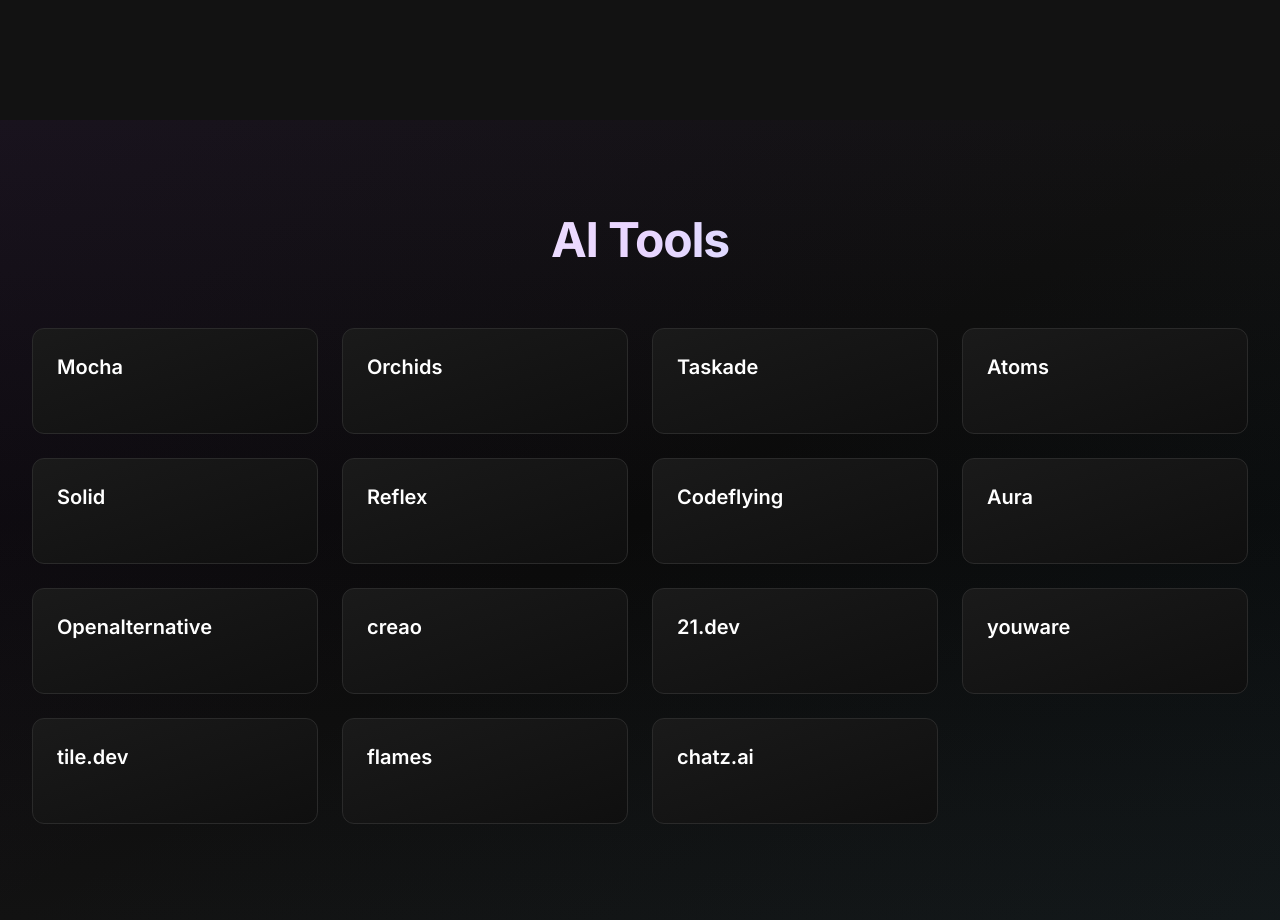
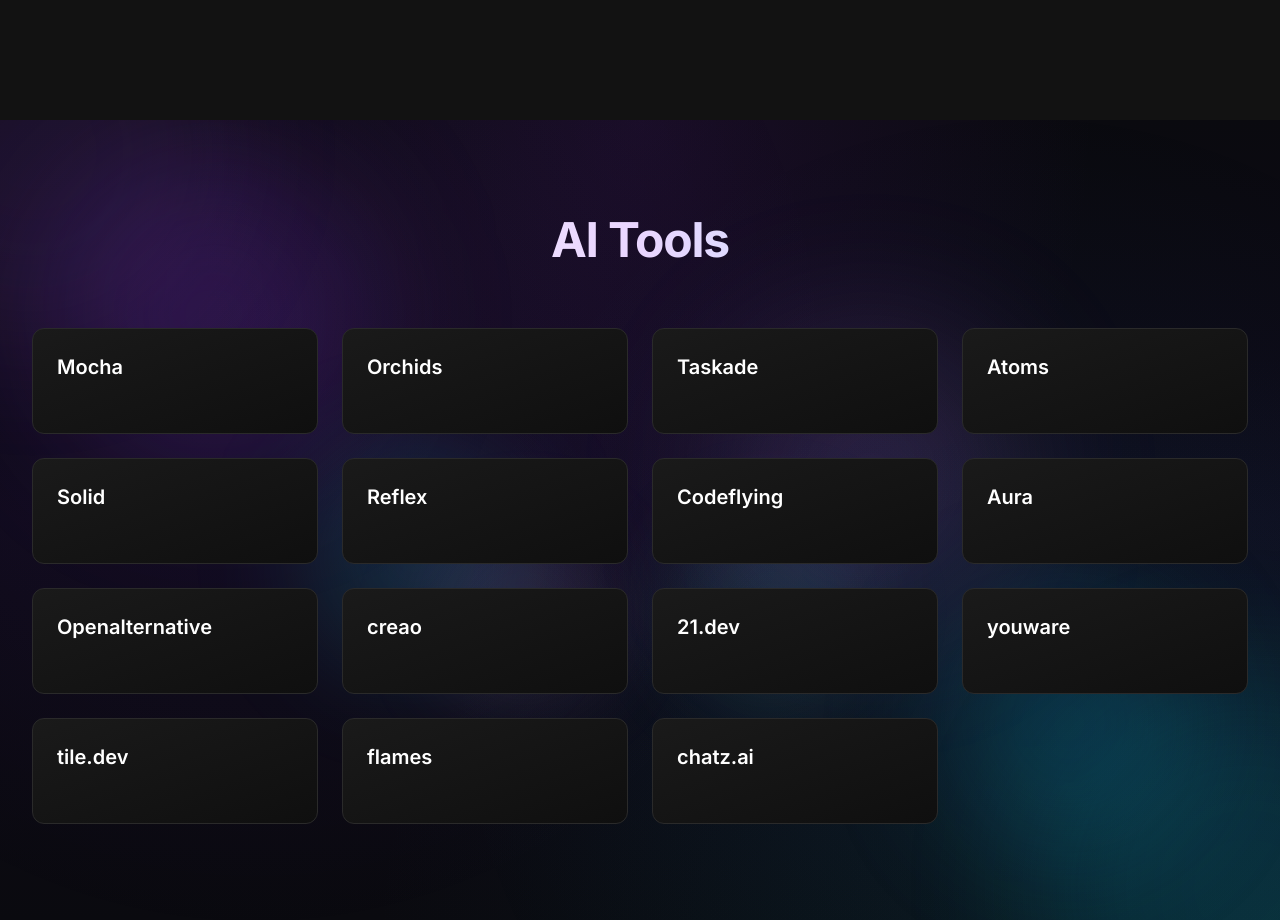
Before and after one commit to dibyendu-coder/codingbuddy, a Next.js app: page / in a window 1280 px wide. Shown: the part 3880-4800 px from the top of the page. Built offline with nearby package versions, Linux system fonts and the light colour scheme.

Commit message:
feat: Add 3D background animations and radial gradient effects to Projects component for enhanced visual depth

```diff
--- a/app/globals.css
+++ b/app/globals.css
@@ -61,3 +61,145 @@
 .touch-manipulation {
   touch-action: manipulation;
 }
+
+/* 3D Background Animations for AI Tools Section */
+@keyframes float-slow {
+  0%, 100% {
+    transform: translate(0, 0) scale(1);
+  }
+  33% {
+    transform: translate(30px, -30px) scale(1.1);
+  }
+  66% {
+    transform: translate(-20px, 20px) scale(0.9);
+  }
+}
+
+@keyframes float-slow-reverse {
+  0%, 100% {
+    transform: translate(0, 0) scale(1);
+  }
+  33% {
+    transform: translate(-30px, 30px) scale(0.9);
+  }
+  66% {
+    transform: translate(20px, -20px) scale(1.1);
+  }
+}
+
+@keyframes float-medium {
+  0%, 100% {
+    transform: translate(0, 0) scale(1);
+  }
+  50% {
+    transform: translate(40px, -40px) scale(1.15);
+  }
+}
+
+@keyframes float-medium-reverse {
+  0%, 100% {
+    transform: translate(0, 0) scale(1);
+  }
+  50% {
+    transform: translate(-40px, 40px) scale(0.85);
+  }
+}
+
+@keyframes float-fast {
+  0%, 100% {
+    transform: translate(0, 0) scale(1);
+  }
+  25% {
+    transform: translate(20px, -20px) scale(1.05);
+  }
+  50% {
+    transform: translate(-15px, 15px) scale(0.95);
+  }
+  75% {
+    transform: translate(10px, -10px) scale(1.02);
+  }
+}
+
+@keyframes float-fast-reverse {
+  0%, 100% {
+    transform: translate(0, 0) scale(1);
+  }
+  25% {
+    transform: translate(-20px, 20px) scale(0.95);
+  }
+  50% {
+    transform: translate(15px, -15px) scale(1.05);
+  }
+  75% {
+    transform: translate(-10px, 10px) scale(0.98);
+  }
+}
+
+@keyframes pulse-slow {
+  0%, 100% {
+    opacity: 0.3;
+    transform: scale(1);
+  }
+  50% {
+    opacity: 0.5;
+    transform: scale(1.1);
+  }
+}
+
+@keyframes pulse-slow-delayed {
+  0%, 100% {
+    opacity: 0.3;
+    transform: scale(1);
+  }
+  50% {
+    opacity: 0.5;
+    transform: scale(1.15);
+  }
+}
+
+@keyframes grid-move {
+  0% {
+    transform: translate(0, 0);
+  }
+  100% {
+    transform: translate(50px, 50px);
+  }
+}
+
+.animate-float-slow {
+  animation: float-slow 20s ease-in-out infinite;
+}
+
+.animate-float-slow-reverse {
+  animation: float-slow-reverse 25s ease-in-out infinite;
+}
+
+.animate-float-medium {
+  animation: float-medium 15s ease-in-out infinite;
+}
+
+.animate-float-medium-reverse {
+  animation: float-medium-reverse 18s ease-in-out infinite;
+}
+
+.animate-float-fast {
+  animation: float-fast 10s ease-in-out infinite;
+}
+
+.animate-float-fast-reverse {
+  animation: float-fast-reverse 12s ease-in-out infinite;
+}
+
+.animate-pulse-slow {
+  animation: pulse-slow 8s ease-in-out infinite;
+}
+
+.animate-pulse-slow-delayed {
+  animation: pulse-slow-delayed 10s ease-in-out infinite;
+  animation-delay: 2s;
+}
+
+/* Radial gradient utility */
+.bg-gradient-radial {
+  background: radial-gradient(circle, var(--tw-gradient-stops));
+}
--- a/components/Projects.tsx
+++ b/components/Projects.tsx
@@ -25,9 +25,56 @@
 
 export default function Projects() {
     return (
-        <section className="min-h-screen bg-gradient-to-b from-[#121212] via-[#0a0a0a] to-[#121212] py-12 sm:py-16 md:py-24 px-4 sm:px-6 lg:px-8 text-white relative overflow-hidden">
-            {/* Subtle background glow effect */}
-            <div className="absolute inset-0 bg-gradient-to-br from-purple-900/10 via-transparent to-cyan-900/10 pointer-events-none" />
+        <section className="min-h-screen bg-gradient-to-b from-[#0a0a0f] via-[#0f0a1a] to-[#0a0a0f] py-12 sm:py-16 md:py-24 px-4 sm:px-6 lg:px-8 text-white relative overflow-hidden">
+            {/* Animated mesh gradient background */}
+            <div className="absolute inset-0 bg-[radial-gradient(ellipse_at_top,_var(--tw-gradient-stops))] from-purple-900/20 via-transparent to-transparent" />
+            <div className="absolute inset-0 bg-[radial-gradient(ellipse_at_bottom_right,_var(--tw-gradient-stops))] from-cyan-900/20 via-transparent to-transparent" />
+
+            {/* Animated gradient orbs */}
+            <div className="absolute inset-0 overflow-hidden pointer-events-none">
+                {/* Large purple orb - top left */}
+                <div className="absolute -top-40 -left-40 w-96 h-96 bg-purple-500/30 rounded-full blur-3xl animate-pulse-slow" />
+                <div className="absolute top-20 left-10 w-72 h-72 bg-purple-600/20 rounded-full blur-3xl animate-float-slow" />
+
+                {/* Large cyan orb - bottom right */}
+                <div className="absolute -bottom-40 -right-40 w-96 h-96 bg-cyan-500/30 rounded-full blur-3xl animate-pulse-slow-delayed" />
+                <div className="absolute bottom-20 right-10 w-72 h-72 bg-cyan-600/20 rounded-full blur-3xl animate-float-slow-reverse" />
+
+                {/* Medium orbs */}
+                <div className="absolute top-1/3 right-1/4 w-64 h-64 bg-purple-400/15 rounded-full blur-3xl animate-float-medium" />
+                <div className="absolute bottom-1/3 left-1/4 w-64 h-64 bg-cyan-400/15 rounded-full blur-3xl animate-float-medium-reverse" />
+
+                {/* Small accent orbs */}
+                <div className="absolute top-1/2 left-1/3 w-48 h-48 bg-purple-300/10 rounded-full blur-2xl animate-float-fast" />
+                <div className="absolute bottom-1/4 right-1/3 w-48 h-48 bg-cyan-300/10 rounded-full blur-2xl animate-float-fast-reverse" />
+            </div>
+
+            {/* Animated grid pattern overlay */}
+            <div
+                className="absolute inset-0 opacity-[0.03] pointer-events-none"
+                style={{
+                    backgroundImage: `
+                        linear-gradient(rgba(139, 92, 246, 0.1) 1px, transparent 1px),
+                        linear-gradient(90deg, rgba(139, 92, 246, 0.1) 1px, transparent 1px)
+                    `,
+                    backgroundSize: '50px 50px',
+                    animation: 'grid-move 20s linear infinite'
+                }}
+            />
+
+            {/* Radial gradient overlays for depth */}
+            <div
+                className="absolute inset-0 pointer-events-none"
+                style={{
+                    background: 'radial-gradient(circle at 20% 30%, rgba(139, 92, 246, 0.05) 0%, transparent 50%)'
+                }}
+            />
+            <div
+                className="absolute inset-0 pointer-events-none"
+                style={{
+                    background: 'radial-gradient(circle at 80% 70%, rgba(6, 182, 212, 0.05) 0%, transparent 50%)'
+                }}
+            />
 
             <div className="max-w-7xl mx-auto relative z-10">
                 <h2 className="text-3xl sm:text-4xl md:text-5xl font-bold mb-8 sm:mb-12 md:mb-16 text-center tracking-tight bg-gradient-to-r from-white via-purple-200 to-cyan-200 bg-clip-text text-transparent px-4">
```
